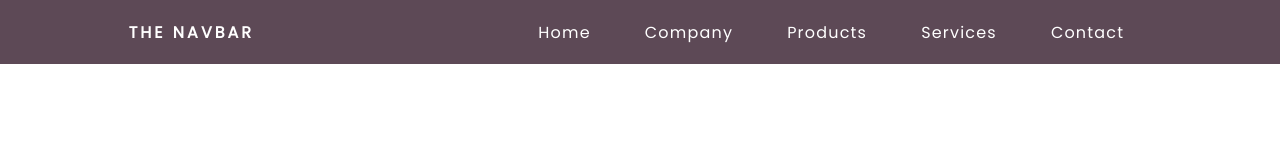
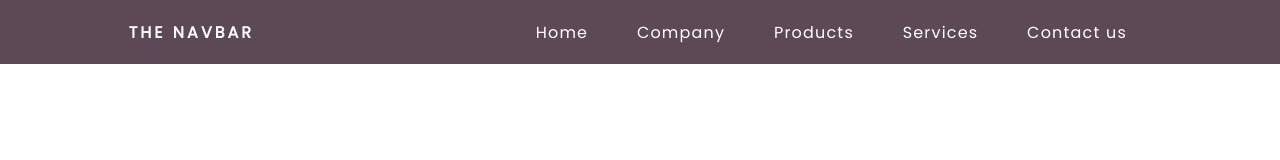
Before and after one commit to techyvino/Responsive-Navbar, a plain HTML site: page index.html in a window 1280 px wide. Drawn offline with Linux system fonts and the light colour scheme.

Commit message:
menu changes

```diff
--- a/index.html
+++ b/index.html
@@ -28,7 +28,7 @@
                 <a href="#">Services</a>
             </li>
             <li>
-                <a href="#">Contact</a>
+                <a href="#">Contact us</a>
             </li>
         </ul>
         <div class="menu">
```
